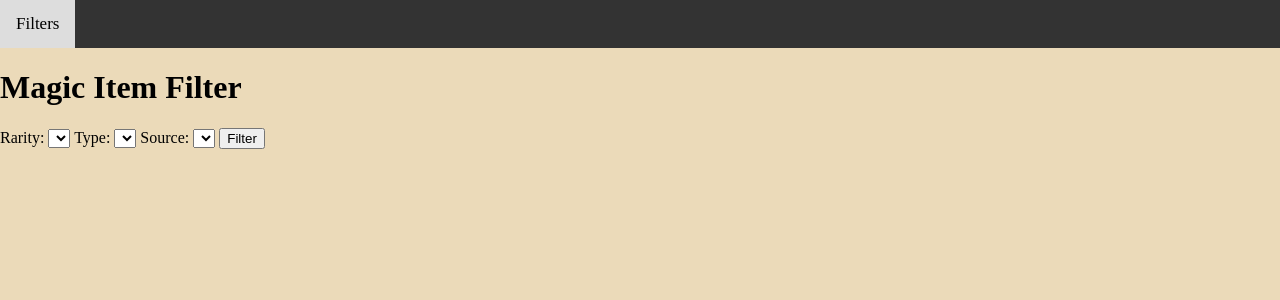
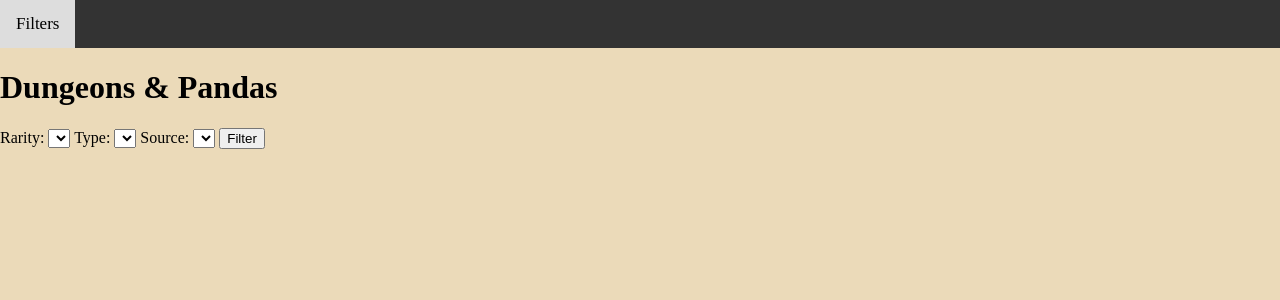
Before and after one commit to FuZionPanda1/DnDItemApp, a Flask app: template templates/index.html in a window 1280 px wide. Shown: the top 300 px of the page. Run offline with Flask 3, Linux system fonts and the light colour scheme; the template is opened without the code that fills it, so the values that code supplies are empty.

Commit message:
starting on whole website

```diff
--- a/app.py
+++ b/app.py
@@ -45,10 +45,18 @@ type_options = ["all", "armor", "weapon", "staff", "ring", "wondrous item", "wan
 source_options = ["all", "SRD", "TCE", "XGE"]
 
 @app.route('/')
+def home():
+    return render_template('home.html')
+
+@app.route('/filters')
+def filters():
+    return render_template('filters.html')
+
+@app.route('/official_filter')
 def index():
     return render_template('index.html', rarity_options=rarity_options, type_options=type_options, source_options=source_options)
 
-@app.route('/filter', methods=['POST'])
+@app.route('/result', methods=['POST'])
 def filter():
     rarity_choice = request.form.get('rarity_choice').strip().lower()
     type_choice = request.form.get('type_choice').strip().lower()
--- a/templates/index.html
+++ b/templates/index.html
@@ -3,15 +3,15 @@
 <head>
     <meta charset="UTF-8">
     <meta name="viewport" content="width=device-width, initial-scale=1.0">
-    <title>Magic Item Filter</title>
+    <title>Dungeons & Pandas</title>
     <link rel="stylesheet" href="{{ url_for('static', filename='styles.css') }}">
 </head>
 <body>
     <div class="topnav">
         <a href="/">Filters</a>
     </div>
-    <h1>Magic Item Filter</h1>
-    <form action="/filter" method="POST">
+    <h1>Dungeons & Pandas</h1>
+    <form action="/result" method="POST">
         <label for="rarity_choice">Rarity:</label>
         <select name="rarity_choice" id="rarity_choice">
             {% for option in rarity_options %}
```
Also changed, not shown: templates/filters.html (added, +9 -0 lines), templates/home.html (added, +9 -0 lines).
